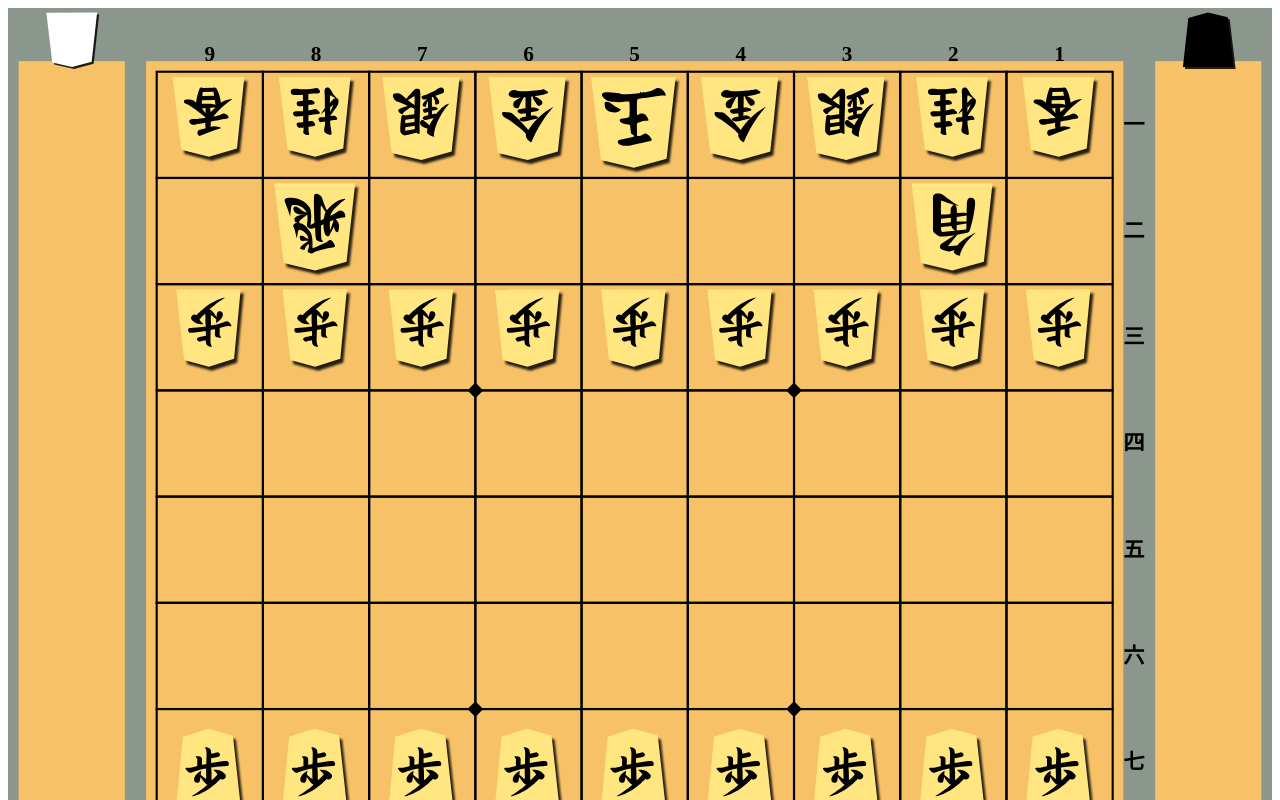
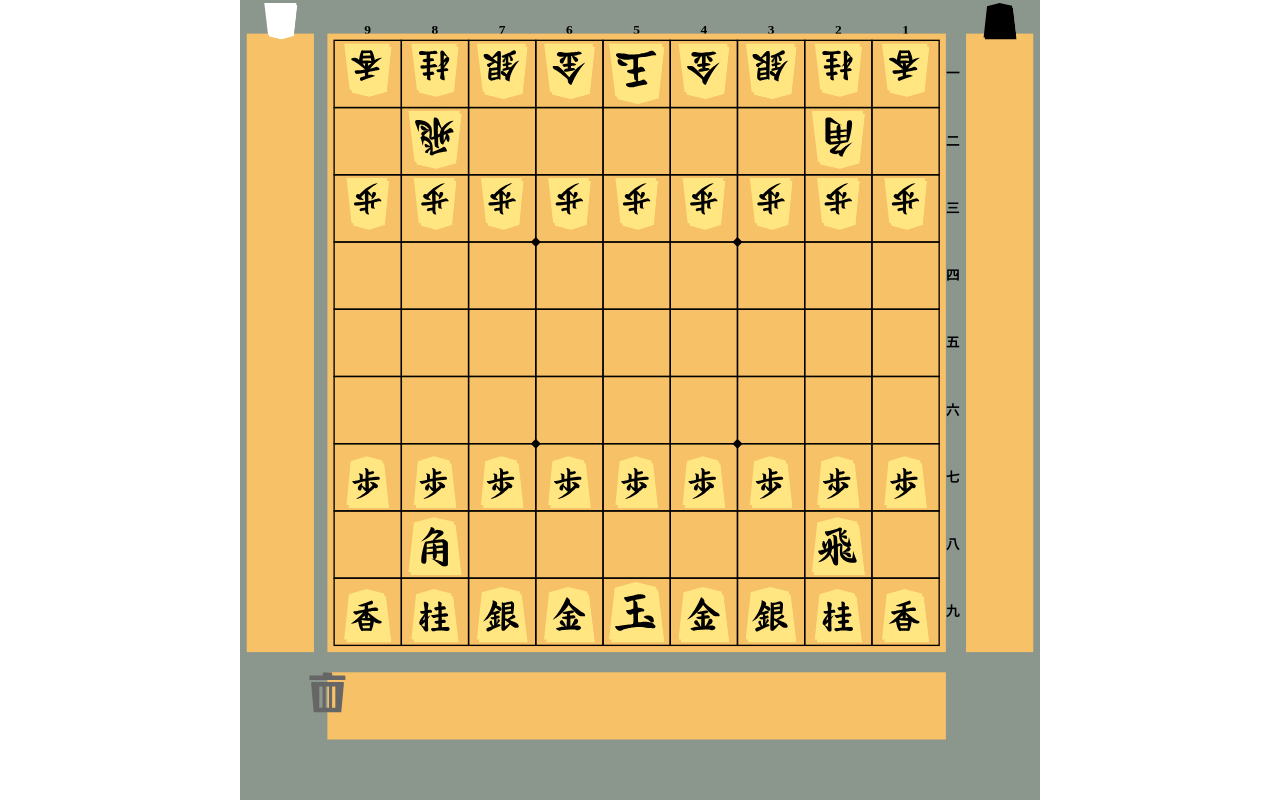
Before and after one commit to hideboz/free-shogi-board, a Vue app: page / in a window 1280 px wide. Shown: the top 800 px of the page. Built offline with nearby package versions, Linux system fonts and the light colour scheme.

Commit message:
feat: メインのSVGを画面サイズに合わせて、中央に表示

```diff
--- a/src/App.vue
+++ b/src/App.vue
@@ -1,6 +1,6 @@
 <script setup>
 import KomaSymbols from './components/KomaSymbols.vue'
-import { ref, onBeforeMount } from 'vue'
+import { ref, onBeforeMount, onMounted } from 'vue'
 
 // マスを表わすクラス
 class Masu {
@@ -726,9 +726,25 @@ function clickSetUra() {
     rightClickMenu.hideMenu();
 }
 
+// SVGの Height と Width
+const svgSize = ref(0);
+
+// SVGの大きさをセットする
+function setSVGTopSize() {
+    let w = window.innerWidth;
+    let h = window.innerHeight;
+    svgSize.value = (w < h) ? w : h;
+}
+
 // コンポーネントがマウントされる直前に呼び出されるフックを登録
 onBeforeMount(() => {
     banKomaList.setHirate();
+})
+
+// コンポーネントがマウントされた後に呼び出されるコールバックを登録
+onMounted(() => {
+    setSVGTopSize();
+    window.addEventListener('resize', setSVGTopSize);
 })
 
 </script>
@@ -736,8 +752,7 @@ onBeforeMount(() => {
 <template>
     <KomaSymbols />
 
-    <svg width="100%" height="100%" viewBox="0 0 1190 1190" xmlns="http://www.w3.org/2000/svg"
-        preserveAspectRatio="xMinYMin meet" id="svgtop">
+    <svg :width="svgSize" :height="svgSize" viewBox="0 0 1190 1190" xmlns="http://www.w3.org/2000/svg" preserveAspectRatio="xMinYMin meet" style="display: block; margin-left: auto; margin-right: auto;">
 
         <defs>
             <g id="stars" style="stroke: black; fill: black;">
@@ -809,8 +824,8 @@ onBeforeMount(() => {
 
             <g transform="translate(40, 0)">
                 <!-- 駒 -->
-                <use width="80" height="80" v-for="(k, idx) in gomibakoKomaList.getList()" :key="k.getKey()"
-                    :x="idx * 80" y="10" :href="k.getSymbolid()" />
+                <use width="80" height="80" v-for="(k, idx) in gomibakoKomaList.getList()" :key="k.getKey()" :x="idx * 80"
+                    y="10" :href="k.getSymbolid()" />
 
                 <!-- 各駒の個数 -->
                 <g style="text-anchor: middle; font-size: 30px; font-weight: bold; stroke: white; fill: red;">
@@ -908,6 +923,7 @@ onBeforeMount(() => {
 </template>
 
 <style scoped>
+
 .clicked {
     fill-opacity: 0.4;
     fill: red;
--- /dev/null
+++ b/src/assets/main.css
@@ -0,0 +1,3 @@
+body {
+    margin: 0;
+}
--- a/src/components/KomaSymbols.vue
+++ b/src/components/KomaSymbols.vue
@@ -1,5 +1,5 @@
 <template>
-    <svg width="0" height="0" xmlns="http://www.w3.org/2000/svg">
+    <svg style="display: none;" width="0" height="0" xmlns="http://www.w3.org/2000/svg">
         <defs>
 
             <!-- 歩 (先手) -->
--- a/src/main.js
+++ b/src/main.js
@@ -1,4 +1,4 @@
-// import './assets/main.css'
+import './assets/main.css'
 
 import { createApp } from 'vue'
 import App from './App.vue'
```
Lines whose indentation alone changed are shown as unchanged.
